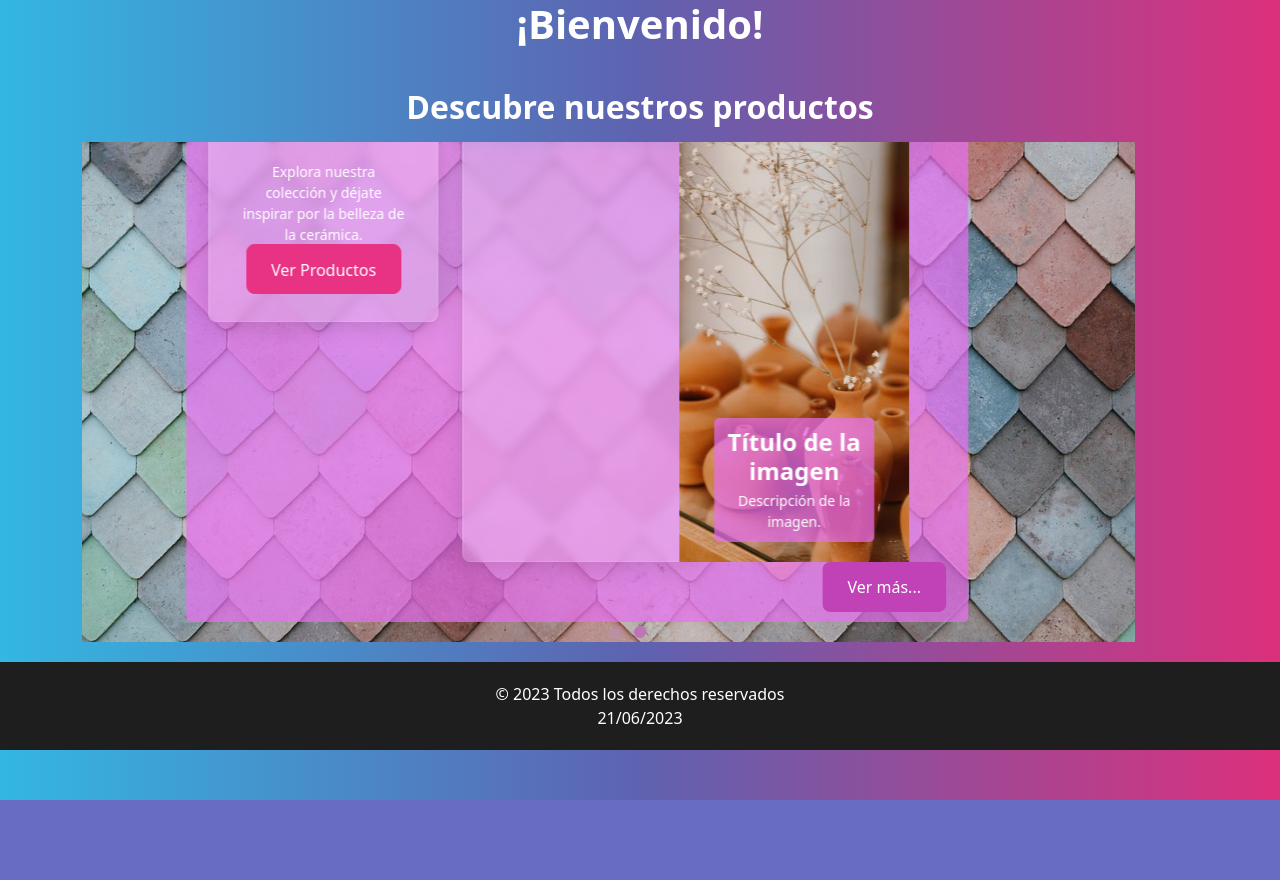
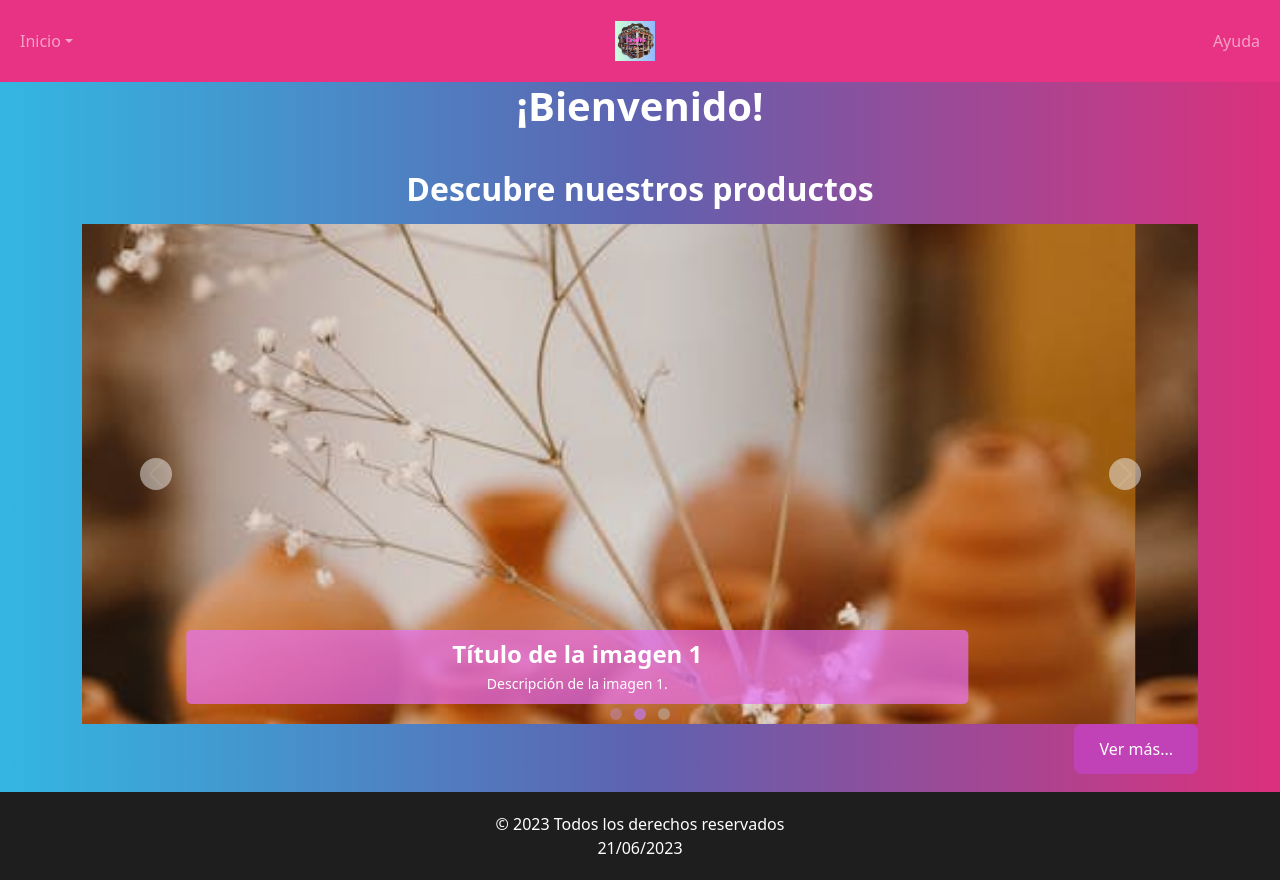
Before and after one commit to OskaritoLM/g, an Angular app: page / in a window 1280 px wide. Before the commit the page ends 800 px from the top, so only its background shows below. Built offline with nearby package versions, Linux system fonts and the light colour scheme.

Commit message:
Boat_Alpha v1.0.0.4
Home Bonito

```diff
--- a/src/app/componentes/home/home.component.html
+++ b/src/app/componentes/home/home.component.html
@@ -1,3 +1,5 @@
+<app-navbasic></app-navbasic>
+
 <h1>¡Bienvenido!</h1>
 <br>
 <h2>Descubre nuestros productos</h2>
@@ -16,61 +18,30 @@
       <!-- The slideshow/carousel -->
       <div class="carousel-inner">
         <div class="carousel-item active">
-          <img src="assets/azulejo.jpg" alt="Los Angeles" class="d-block w-100 custom-img">
+          <img src="assets/deco.jpeg" alt="Azulejos" class="d-block w-100 custom-img">
           <div class="carousel-caption">
-            <h3>Título de la imagen</h3>
-            <p>Descripción de la imagen.</p>
+            <h3>Título de la imagen 1</h3>
+            <p>Descripción de la imagen 1.</p>
+          </div>
+        </div>
 
-<app-navbasic></app-navbasic>
-
-<h1>¡Bienvenido a Crafts Gallery!</h1>
-<br />
-<h2>Categorias</h2>
-<div class="container">
-  <div class="row align-items-center">
-    <div class="col-sm-6 col-md-4">
-      <div class="card h-100">
-        <img src="assets/deco.jpeg" class="card-img-top card-img" alt="..." />
-        <div class="card-body">
-          <h5 class="card-title">Decoraciones</h5>
-          <p class="card-text">
-            Explora nuestra colección y déjate inspirar por la belleza de la
-            cerámica.
-          </p>
-          <a href="/deco" class="btn btn-primary">Ver Productos</a>
-        </div>
-      </div>
-    </div>
-    <div class="col-sm-6 col-md-4">
-      <div class="card h-100">
-        <img
-          src="assets/vajilla.webp"
-          class="card-img-top card-img"
-          alt="..."
-        />
-        <div class="card-body">
-          <h5 class="card-title">Vajillas</h5>
-          <p class="card-text">
-            Explora y encuentra
-            el conjunto perfecto para tu hogar.
-          </p>
-          <a href="/vajillas" class="btn btn-primary">Ver Productos</a>
-        </div>
         <div class="carousel-item">
           <img src="assets/deco.jpeg" alt="Chicago" class="d-block w-100 custom-img">
           <div class="carousel-caption">
-            <h3>Título de la imagen</h3>
-            <p>Descripción de la imagen.</p>
+            <h3>Título de la imagen 2</h3>
+            <p>Descripción de la imagen 2.</p>
           </div>
         </div>
+
         <div class="carousel-item">
-          <img src="assets/jarrones.jpeg" alt="New York" class="d-block w-100 custom-img">
+          <img src="assets/jarron1.jpg" alt="New York" class="d-block w-100 custom-img">
           <div class="carousel-caption">
-            <h3>Título de la imagen</h3>
-            <p>Descripción de la imagen.</p>
+            <h3>Título de la imagen 3</h3>
+            <p>Descripción de la imagen 3.</p>
           </div>
         </div>
       </div>
+
       <!-- Left and right controls/icons -->
       <button class="carousel-control-prev" type="button" data-bs-target="#demo" data-bs-slide="prev">
         <span class="carousel-control-prev-icon"></span>
@@ -80,6 +51,6 @@
       </button>
     </div>
   </div>
-    <button type="button" class="btn btn-custom float-end">Ver más...</button>
-    <br><br>
+  <button type="button" class="btn btn-custom float-end">Ver más...</button>
+  <br><br>
 </div>
```
